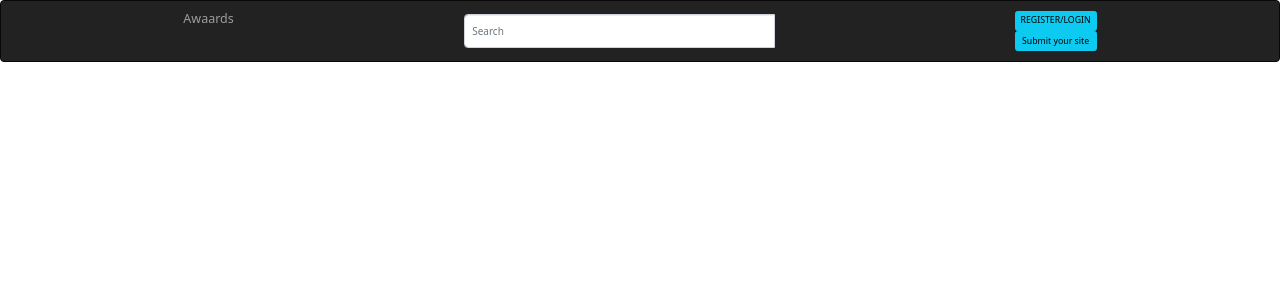
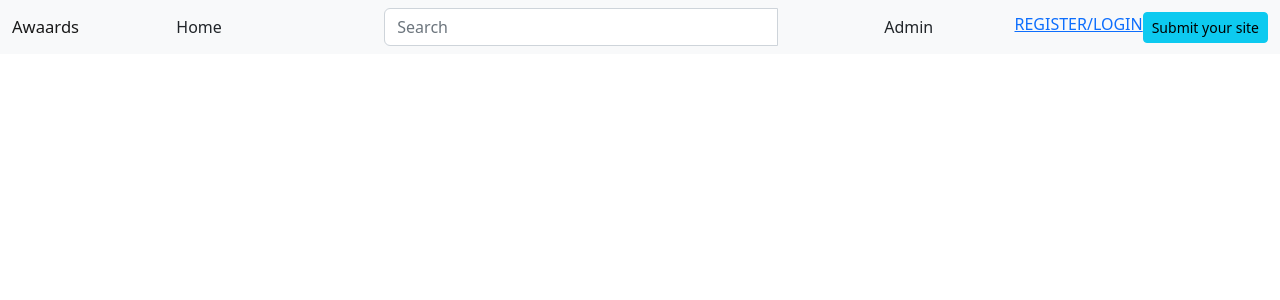
Before and after one commit to AjedidahMwanzia/awards, a Django app: template awards/templates/home.html in a window 1280 px wide. Shown: the top 300 px of the page. Run offline with Django 3.2, Linux system fonts and the light colour scheme; the template is opened without the code that fills it, so the values that code supplies are empty; some libraries are stand-ins or nearby versions.

Commit message:
change navbar

```diff
--- a/awards/templates/base.html
+++ b/awards/templates/base.html
@@ -7,11 +7,11 @@
     {% if title %}
     <title>Awaards-{{title}}</title>
     {%else%}
-    <title>Awaards </title>
+    <title>Awaards</title>
     {% endif %}
 
     {% block styles %}
-        {% bootstrap_css %}
+
         <link href="https://cdn.jsdelivr.net/npm/bootstrap@5.2.0-beta1/dist/css/bootstrap.min.css" rel="stylesheet" integrity="sha384-0evHe/X+R7YkIZDRvuzKMRqM+OrBnVFBL6DOitfPri4tjfHxaWutUpFmBp4vmVor" crossorigin="anonymous">
         <link rel="preconnect" href="https://fonts.googleapis.com">
         <link rel="preconnect" href="https://fonts.gstatic.com" crossorigin>
--- a/awards/templates/navbar.html
+++ b/awards/templates/navbar.html
@@ -6,18 +6,37 @@
   <meta name="viewport" content="width=device-width, initial-scale=1">
 </head>
 <body>
-<nav class="navbar navbar-inverse">
+<nav class="navbar navbar-expand-lg bg-light " >
   <div class="container-fluid">
     <div class="navbar-header">
-      <a class="navbar-brand" href="{% url 'home' %}">Awaards</a>
+      <a class="navbar-brand" style="font-size: 1.3vw; margin-top:2vw;" href="{% url 'home' %}">Awaards</a>
     </div>
+    <li class="nav-item" style="list-style-type: none;">
+        <a class="nav-link active"  aria-current="page" href="{% url 'home' %}" >Home</a>
+      </li>
      <!-- Adding a search form  -->
+     <ul class="navbar-nav mr-auto">
+
+
+      <!-- <li class="nav-item dropdown">
+          <a class="nav-link dropdown-toggle" href="#" id="navbarDropdown" role="button" data-toggle="dropdown"
+              aria-haspopup="true" aria-expanded="false">
+              Location
+          </a>
+
+          <div class="dropdown-menu" aria-labelledby="navbarDropdown">
+            {% for  location in locations %}
+              <a class="dropdown-item" href="{% url 'get_location' location.id %}">{{location.name}}</a>
+              {%endfor%}
+          </div>
+      </li> -->
+  </ul>
      <div class="col-sm-4 col-md-4 navbar-right">
 
       <form class="navbar-form" role="search" action="">
 
         <div class="input-group">
-          <input type="text" class="form-control" placeholder="Search " name="article">
+          <input type="text" class="form-control" placeholder="Search " name="photo">
           <div class="input-group-btn">
             <button class="btn btn-default" type="submit"><i class="glyphicon glyphicon-search"></i></button>
           </div>
@@ -25,7 +44,11 @@
 
       </form>
     </div>
+    <li style="list-style: none;" class="nav-item">
+      <a class="nav-link" href="/admin">Admin</a>
+  </li>
     <!-- search form end -->
+    <div class="authenticated">
         <ul class="navbar-nav navbar-right">
             {% if user.is_authenticated%}
             <li class="nav-item dropdown">
@@ -46,13 +69,14 @@
                 </div>
             </li>
             {% else %}
-        <a href="" class="login btn btn-sm btn-info"> REGISTER/LOGIN </a>
+            <a href="" class="login"> REGISTER/LOGIN </a>
             {% endif %}
             <button class="btn btn-info btn-sm" id="site" data-toggle="modal" data-target=".bd-example-modal-xl">
                 Submit your site
             </button>
         </ul>
     </div>
+  </div>
 </nav>
 </body>
 </html>
--- a/static/css/style.css
+++ /dev/null
@@ -1,10 +0,0 @@
-
-*{
-    padding: 0;
-    margin: 0;
-    box-sizing: border-box;
-}
-.nav{
-    background-color: black;
-    color: white;
-}
```
Lines whose indentation alone changed are shown as unchanged.
